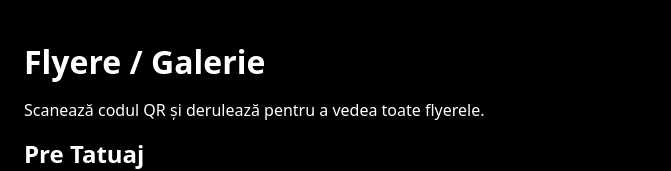
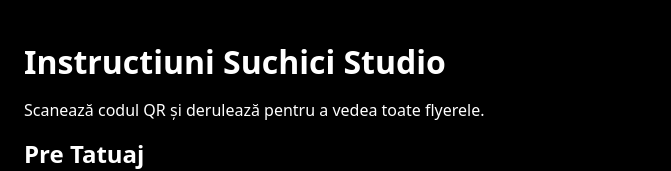
Before and after one commit to suchicistudio/Flyer-qr, a plain HTML site: page index.html in a window 1280 px wide. Shown: the top 171 px of the page, without its empty margins (0-671 px from the left). Drawn offline with Linux system fonts and the light colour scheme.

Commit message:
Update index.html

```diff
--- a/index.html
+++ b/index.html
@@ -68,7 +68,7 @@
 <body>
 
   <header>
-    <h1>Flyere / Galerie</h1>
+    <h1>Instructiuni Suchici Studio </h1>
     <p>Scanează codul QR și derulează pentru a vedea toate flyerele.</p>
   </header>
 
```
